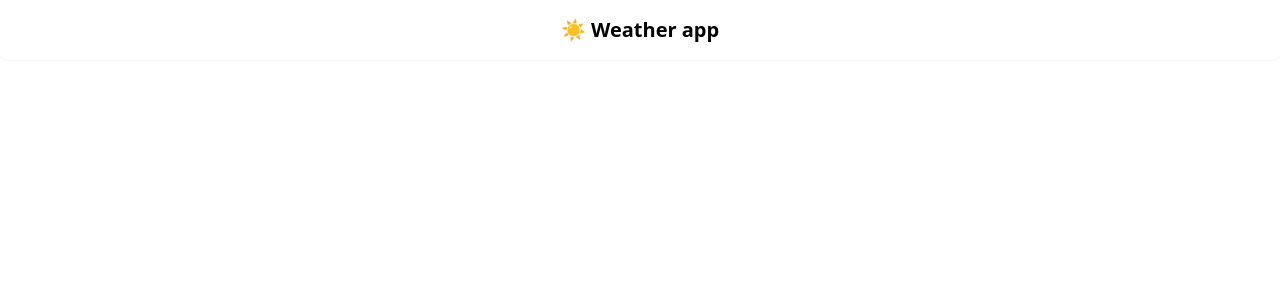
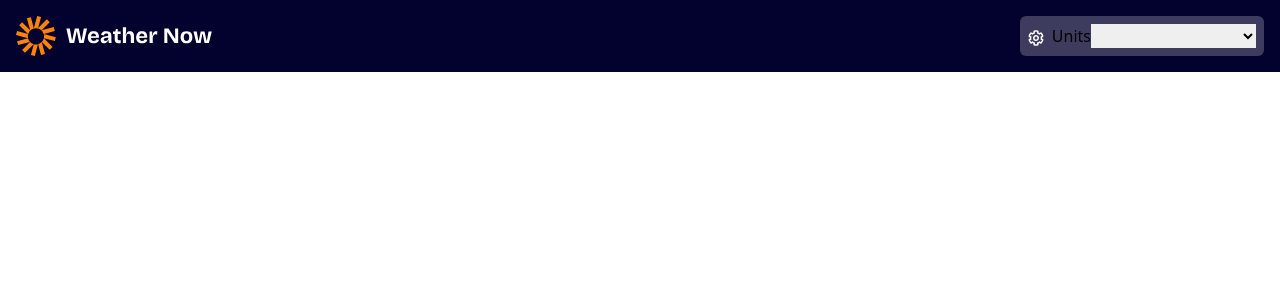
Before and after one commit to szczepanieceryk/weather-app, a React (Vite) app: page / in a window 1280 px wide. Shown: the top 300 px of the page. Built offline with nearby package versions, Linux system fonts and the light colour scheme.

Commit message:
feat(ui): add top naviagtion with seelct

```diff
--- a/src/App.tsx
+++ b/src/App.tsx
@@ -1,11 +1,10 @@
 import React from 'react';
+import Navigation from './layouts/Navigation';
 
 const App = () => {
   return (
-    <div>
-      <div className="bg-white rounded-lg shadow-sm p-4 mb-4">
-        <h1 className="text-xl font-bold text-center">☀️ Weather app</h1>
-      </div>
+    <div className="bg-[#03012dff]">
+      <Navigation />
     </div>
   );
 };
--- /dev/null
+++ b/src/layouts/Navigation.tsx
@@ -0,0 +1,38 @@
+import React from 'react';
+import logo from '../assets/images/logo.svg';
+import unitsIcon from '../assets/images/icon-units.svg';
+const Navigation: React.FC = () => {
+  return (
+    <nav>
+      <div className="p-4 flex flex-wrap justify-between items-center">
+        <img src={logo} alt="" />
+        <div className="p-2 rounded-md bg-[#3d3b5eff] cursor-pointer">
+          <img src={unitsIcon} alt="" className="inline" />
+          <label htmlFor="units-select-id" className="inline ml-2">
+            Units
+            <select name="" id="units-select-id" className="">
+              <option value=""></option>
+              <option value="">Switch to Imperial</option>
+              <optgroup label="Temperature">
+                <option value="">Celsius (°C)</option>
+                <option value="">Fahrenheit (°F)</option>
+              </optgroup>
+
+              <optgroup label="Wind Speed">
+                <option value="">km/h</option>
+                <option value="">mph</option>
+              </optgroup>
+
+              <optgroup label="Precipitation">
+                <option value="">Millimeters (mm)</option>
+                <option value="">Inches (in)</option>
+              </optgroup>
+            </select>
+          </label>
+        </div>
+      </div>
+    </nav>
+  );
+};
+
+export default Navigation;
--- /dev/null
+++ b/src/vite-env.d.ts
@@ -0,0 +1,10 @@
+declare module '*.svg' {
+  const content: string;
+  export default content;
+}
+
+declare module '*.svg?react' {
+  import { FC, SVGProps } from 'react';
+  const content: FC<SVGProps<SVGSVGElement>>;
+  export default content;
+}
```
